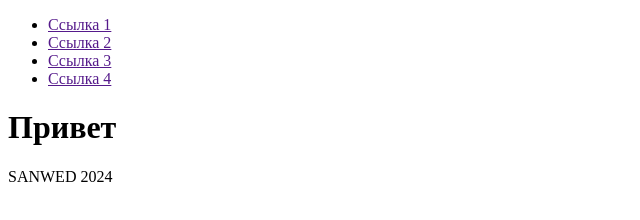
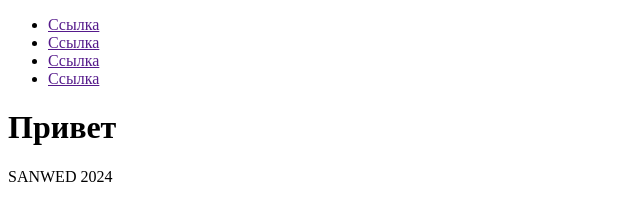
Before and after one commit to Sanwed/test-git, a plain HTML site: page index.html in a window 1280 px wide. Shown: the full height of the page, 0-640 px from the left. Drawn offline with Linux system fonts and the light colour scheme.

Commit message:
коммит

```diff
--- a/index.html
+++ b/index.html
@@ -10,16 +10,16 @@
         <nav>
             <ul>
                 <li>
-                    <a href="">Ссылка 1</a>
+                    <a href="">Ссылка</a>
                 </li>
                 <li>
-                    <a href="">Ссылка 2</a>
+                    <a href="">Ссылка</a>
                 </li>
                 <li>
-                    <a href="">Ссылка 3</a>
+                    <a href="">Ссылка</a>
                 </li>
                 <li>
-                    <a href="">Ссылка 4</a>
+                    <a href="">Ссылка</a>
                 </li>
             </ul>
         </nav>
```
